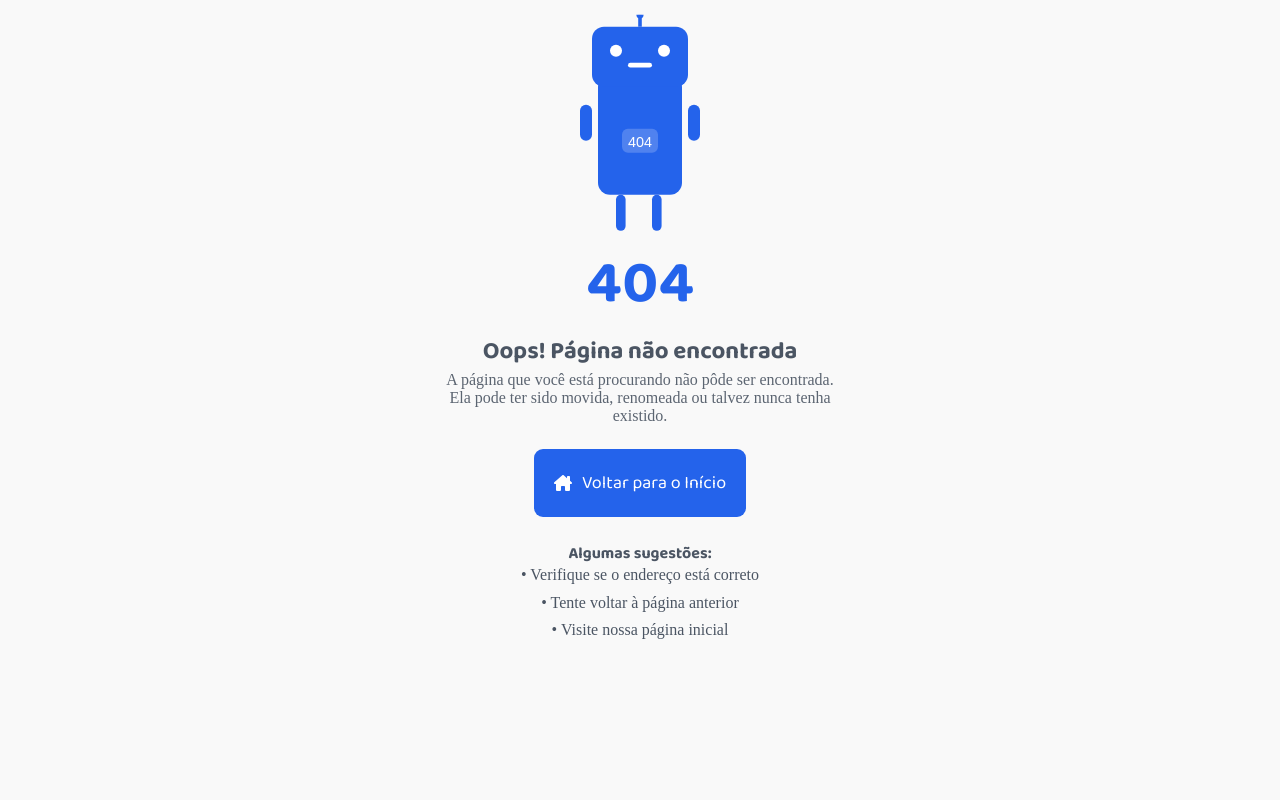
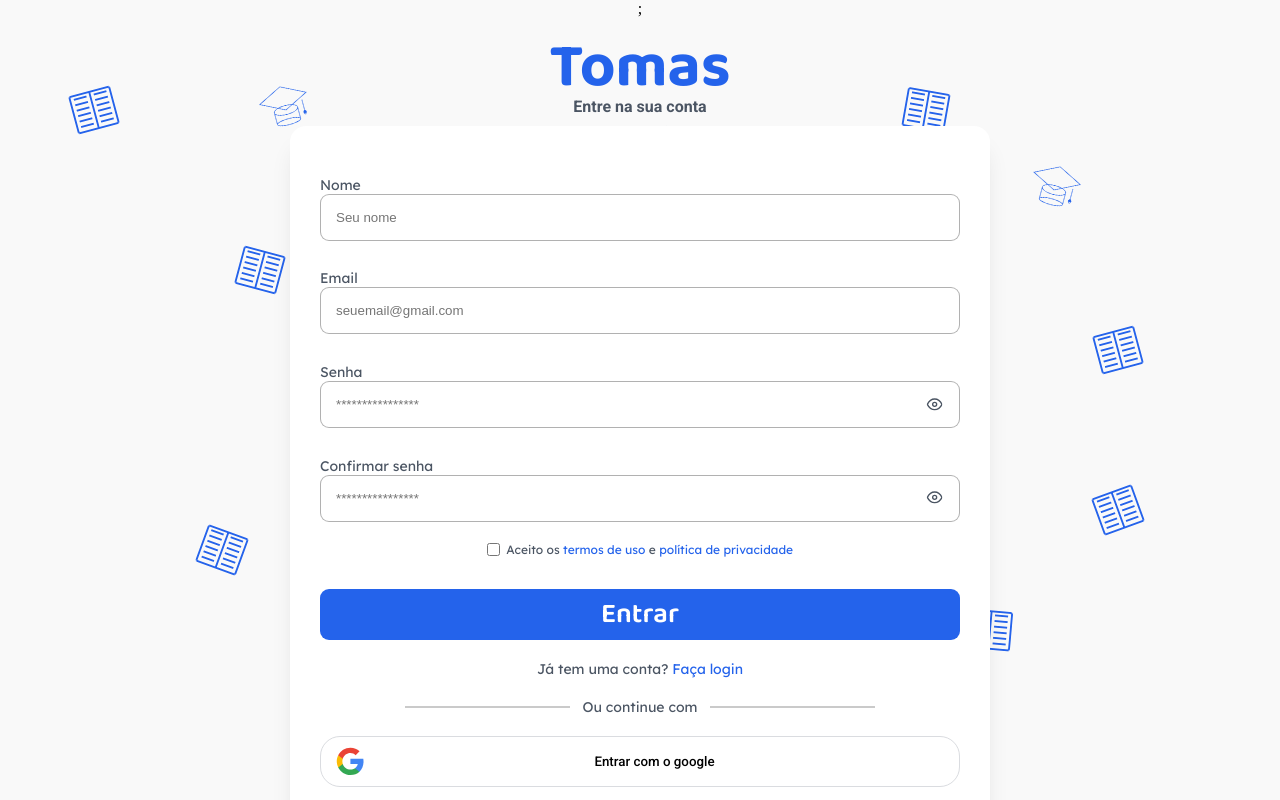
Before and after one commit to harisoncleytondev/tomas, a React (Vite) app: page /cadastrar in a window 1280 px wide. Shown: the top 800 px of the page. Built offline with nearby package versions, Linux system fonts and the light colour scheme.

Commit message:
feat(register): add sign-up page for new users

```diff
--- a/src/index.jsx
+++ b/src/index.jsx
@@ -14,6 +14,7 @@ import Home from "./pages/home";
 import About from "./pages/about-us";
 import Error from "./pages/error";
 import Login from "./pages/login";
+import Register from "./pages/register";
 
 /* APP */
 import App from "./App";
@@ -32,8 +33,12 @@ let router = createBrowserRouter([
         Component: About,
       },
       {
-        path: "login",
+        path: "entrar",
         Component: Login,
+      },
+      {
+        path: "cadastrar",
+        Component: Register,
       },
     ],
   },
--- a/src/pages/home/index.jsx
+++ b/src/pages/home/index.jsx
@@ -44,7 +44,7 @@ export default function Home() {
       </div>
 
       <div id="home_div_button_start">
-        <ButtonBlue onClick={() => goTo("/login")}>
+        <ButtonBlue onClick={() => goTo("/entrar")}>
           Começar Agora <FaLongArrowAltRight />
         </ButtonBlue>
       </div>
--- a/src/pages/login/index.jsx
+++ b/src/pages/login/index.jsx
@@ -87,7 +87,7 @@ export default function Login() {
 
         <span id="login_text_span_createaccount">
           Não tem uma conta?{" "}
-          <Link id="login_text_link_createaccount" to={""}>
+          <Link id="login_text_link_createaccount" to={"/cadastrar"}>
             {" "}
             Cadastre-se
           </Link>
--- /dev/null
+++ b/src/pages/register/RegisterStyles.css
@@ -0,0 +1,222 @@
+#register_div_container {
+  display: flex;
+  flex-direction: column;
+  justify-content: center;
+  align-items: center;
+
+  & > #register_div_texts {
+    display: flex;
+    flex-direction: column;
+    justify-content: center;
+    align-items: center;
+    padding-bottom: 0.6rem;
+
+    & > #register_text_h1 {
+      color: var(--text-color-blue);
+      font-family: "Baloo 2", sans-serif;
+      font-size: 62px;
+      font-weight: 400px;
+    }
+
+    & > #register_text_h3 {
+      color: var(--text-color-gray);
+      font-family: Roboto;
+      font-size: 16px;
+      font-style: normal;
+      font-weight: 400px;
+      margin-top: -20px;
+    }
+  }
+
+  & > #register_form {
+    border-radius: 16px;
+    background: #fff;
+    box-shadow: 0px 20px 25px -5px rgba(0, 0, 0, 0.1),
+      0px 10px 10px -5px rgba(0, 0, 0, 0.04);
+    min-width: 50vw;
+    max-width: 80vw;
+    height: 75%;
+    display: flex;
+    flex-direction: column;
+    padding: 30px 30px;
+
+    & > #register_div_inputs {
+      display: flex;
+      flex-direction: column;
+      justify-content: center;
+      align-items: center;
+      padding-block: 20px;
+      gap: 1.8rem;
+
+      & > div > .register_input_label_text {
+        color: var(--text-color-gray);
+        font-family: "Lexend Deca";
+        font-size: 14px;
+        font-weight: 400;
+      }
+
+      & > div > #register_div_input_password,
+      #register_div_input_confirmpassword {
+        display: flex;
+        position: relative;
+
+        & > button {
+          position: absolute;
+          top: 35%;
+          left: 95%;
+          scale: 120%;
+          border: none;
+          background: none;
+          cursor: pointer;
+          color: var(--text-color-gray);
+        }
+      }
+
+      & .register_input_text {
+        display: flex;
+        min-width: 50vw;
+        max-width: 80vw;
+        padding: 15px;
+        align-items: center;
+        gap: 10px;
+        border-radius: 9px;
+        outline: none;
+      }
+    }
+
+    & > #register_helpers {
+      display: flex;
+      justify-content: center;
+      align-items: center;
+      padding-bottom: 2rem;
+
+      & > #register_div_remember {
+        display: flex;
+        align-items: center;
+        gap: 0.4rem;
+
+        & > input {
+          cursor: pointer;
+          accent-color: var(--text-color-blue);
+        }
+
+        & > label {
+          color: var(--text-color-gray);
+          font-family: "Lexend Deca";
+          font-size: 12px;
+          font-weight: 400px;
+
+          & > span {
+            color: var(--text-color-blue);
+          }
+        }
+      }
+    }
+
+    & > #register_div_button_join {
+      display: flex;
+      justify-content: center;
+      align-items: center;
+      padding-bottom: 20px;
+
+      & #register_button_join {
+        font-family: "Baloo 2", sans-serif;
+        font-weight: 600;
+        min-width: 50vw;
+        max-width: 80vw;
+        height: 51px;
+      }
+    }
+
+    & > #register_text_span_createaccount {
+      display: flex;
+      justify-content: center;
+      align-items: center;
+      color: var(--text-color-gray);
+      font-family: "Lexend Deca";
+      font-size: 14px;
+      font-weight: 400;
+      padding-bottom: 20px;
+
+      & > #register_text_link_createaccount {
+        margin-left: 4px;
+        color: var(--text-color-blue);
+        text-decoration: none;
+      }
+    }
+
+    & > #register_div_spaces {
+      display: flex;
+      align-items: center;
+      justify-content: center;
+      gap: 0.8rem;
+      padding-bottom: 20px;
+
+      & > span {
+        color: var(--text-color-gray);
+        font-family: "Lexend Deca";
+        font-size: 14px;
+        font-weight: 400px;
+      }
+    }
+
+    & > #register_div_button_google {
+      display: flex;
+      justify-content: center;
+      align-items: center;
+
+      & #register_button_join_google {
+        min-width: 50vw;
+        max-width: 80vw;
+        height: 51px;
+      }
+    }
+  }
+}
+
+.register_div_space {
+  display: flex;
+
+  width: 165px;
+  height: 1.5px;
+  background: #cacaca;
+}
+
+.register_footer {
+  bottom: -28%;
+}
+
+
+@media (max-width: 600px) {
+  #register_div_container {
+    & > #register_form {
+      & > #register_div_inputs {
+        & > div > #register_div_input_password {
+          & > button {
+            left: 90%;
+          }
+        }
+      }
+      & > #register_helpers {
+
+        & > #register_div_remember {
+          & > label {
+            font-size: 8px;
+          }
+        }
+      }
+    }
+  }
+
+  .register_div_space {
+    width: 60px;
+  }
+}
+
+.register_common_input {
+  border: 1px solid rgba(121, 121, 121, 0.58);
+}
+
+.register_incorrect_input {
+  border: 1px solid red;
+}
--- /dev/null
+++ b/src/pages/register/index.jsx
@@ -0,0 +1,154 @@
+/* CSS */
+import "./RegisterStyles.css";
+
+/* COMPONENTS */
+import ButtonGoogle from "../../components/buttonGoogle";
+import ButtonBlue from "../../components/buttonPrimary";
+import Footer from "../../components/footer";
+import BackgroundDecor from "../../components/backgroundDecor";
+
+/* REACT */
+import { useState } from "react";
+
+/* REACT ROUTER DOM */
+import { Link } from "react-router-dom";
+
+/* REACT ICONS */
+import { FiEye, FiEyeOff } from "react-icons/fi";
+
+export default function Register() {
+  const [showPassword, setShowPassword] = useState(false);
+
+  return (
+    <div id="register_div_container">
+      <BackgroundDecor />
+      <div id="register_div_texts">
+        <h1 id="register_text_h1">Tomas</h1>
+        <h3 id="register_text_h3">Entre na sua conta</h3>
+      </div>
+
+      <form action="" id="register_form">
+        <div id="register_div_inputs">
+          <div>
+            <label
+              className="register_input_label_text"
+              htmlFor="register_input_email"
+            >
+              Nome
+            </label>
+            <input
+              type="text"
+              placeholder="Seu nome"
+              id="register_input_name"
+              className="register_input_text register_common_input"
+              required
+            />
+          </div>
+
+          <div>
+            <label
+              className="register_input_label_text"
+              htmlFor="register_input_email"
+            >
+              Email
+            </label>
+            <input
+              type="email"
+              placeholder="seuemail@gmail.com"
+              id="register_input_email"
+              className="register_input_text register_common_input"
+              required
+            />
+          </div>
+
+          <div>
+            <label
+              className="register_input_label_text"
+              htmlFor="register_input_password"
+            >
+              Senha
+            </label>
+            <div id="register_div_input_password">
+              <input
+                type={showPassword == false ? "password" : "text"}
+                placeholder="****************"
+                id="register_input_password"
+                className="register_input_text register_common_input"
+                required
+              />
+              <button
+                onClick={() => {
+                  showPassword == false
+                    ? setShowPassword(true)
+                    : setShowPassword(false);
+                }}
+              >
+                <FiEye />
+              </button>
+            </div>
+          </div>
+
+          <div>
+            <label
+              className="register_input_label_text"
+              htmlFor="register_input_password"
+            >
+              Confirmar senha
+            </label>
+            <div id="register_div_input_confirmpassword">
+              <input
+                type={showPassword == false ? "password" : "text"}
+                placeholder="****************"
+                id="register_input_confirmpassword"
+                className="register_input_text register_common_input"
+                required
+              />
+              <button
+                onClick={() => {
+                  showPassword == false
+                    ? setShowPassword(true)
+                    : setShowPassword(false);
+                }}
+              >
+                <FiEye />
+              </button>
+            </div>
+          </div>
+        </div>
+
+        <div id="register_helpers">
+          <div id="register_div_remember">
+            <input type="checkbox" id="register_input_checkbox" />
+            <label htmlFor="register_input_checkbox">Aceito os <span>termos de uso</span> e <span>política de privacidade</span></label>
+          </div>
+        </div>
+
+        <div id="register_div_button_join">
+          <ButtonBlue id="register_button_join">Entrar</ButtonBlue>
+        </div>
+
+        <span id="register_text_span_createaccount">
+          Já tem uma conta?{" "}
+          <Link id="register_text_link_createaccount" to={"/entrar"}>
+            {" "}
+            Faça login
+          </Link>
+        </span>
+
+        <div id="register_div_spaces">
+          <div className="register_div_space"></div>
+          <span>Ou continue com</span>
+          <div className="register_div_space"></div>
+        </div>
+
+        <div id="register_div_button_google">
+          <ButtonGoogle id="register_button_join_google">
+            Entrar com o google
+          </ButtonGoogle>
+        </div>
+      </form>
+
+      <Footer className="register_footer" />
+    </div>
+  );
+}
```
